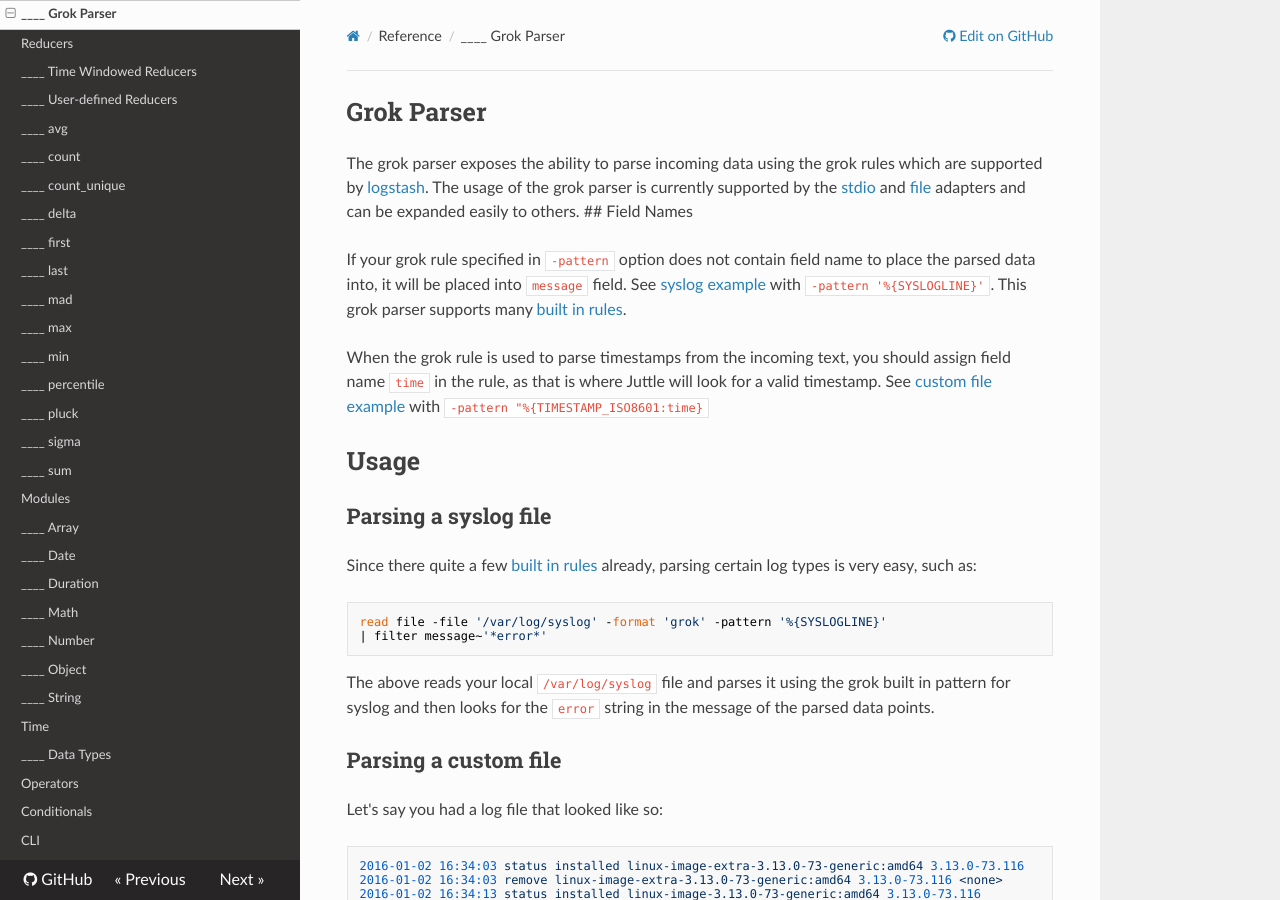
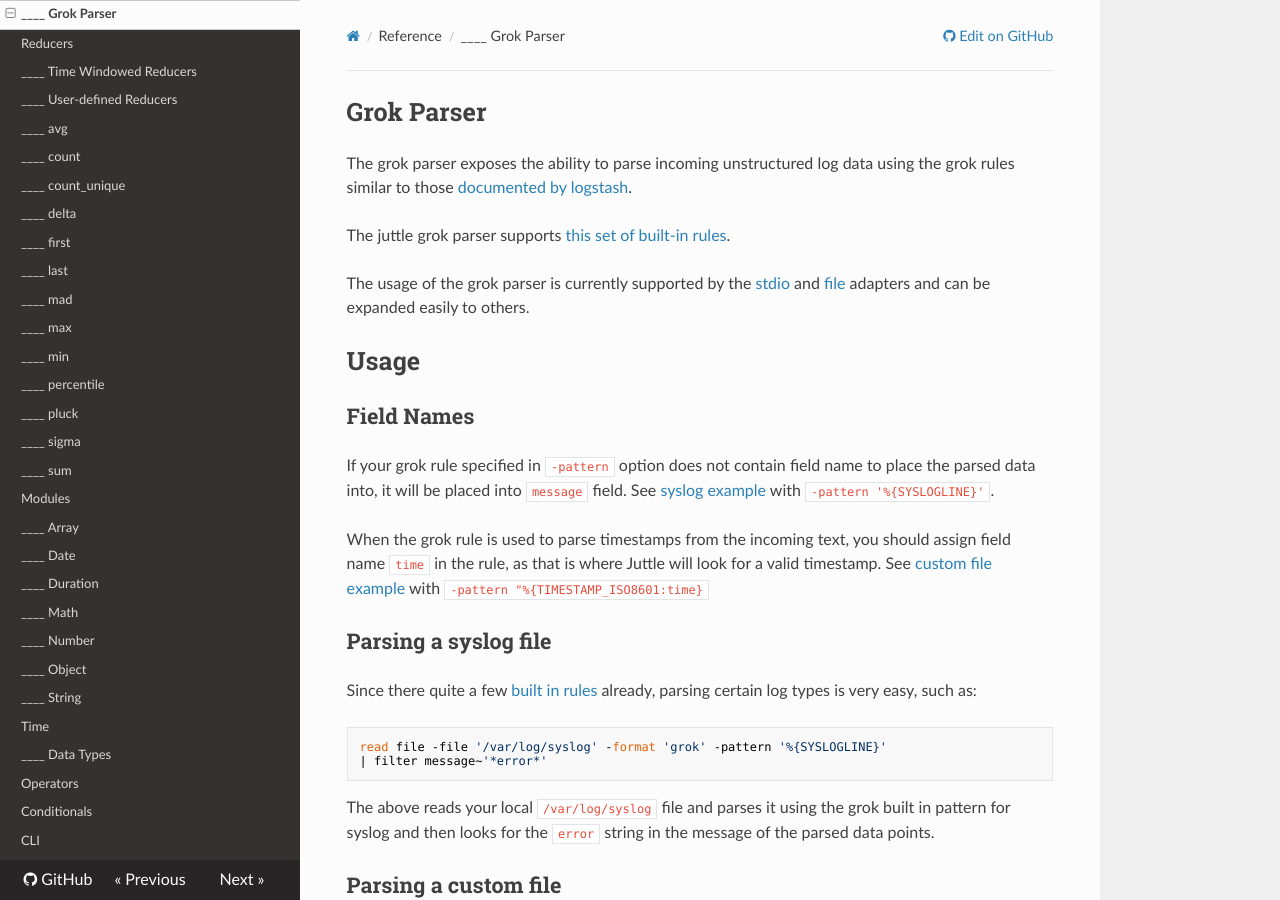
Before and after one commit to juttle/juttle, an MkDocs documentation site: the page built from docs/adapters/parsers/grok.md, in a window 1280 px wide and 900 px high. Built offline with MkDocs 1.6.1, drawn with Linux system fonts in a browser that asks for light colours; nearby versions of some CDN libraries; old or Windows-style settings are respelled for this version of MkDocs.

Commit message:
Minor doc fixes to grok documentation

```diff
--- a/docs/adapters/parsers/grok.md
+++ b/docs/adapters/parsers/grok.md
@@ -4,22 +4,27 @@
 
 # Grok Parser
 
-The grok parser exposes the ability to parse incoming data using the grok rules
-which are supported by [logstash](https://www.elastic.co/guide/en/logstash/current/plugins-filters-grok.html).
+The grok parser exposes the ability to parse incoming unstructured log data
+using the grok rules similar to those
+[documented by logstash](https://www.elastic.co/guide/en/logstash/current/plugins-filters-grok.html).
+
+The juttle grok parser supports [this set of built-in rules](https://github.com/Beh01der/node-grok/tree/master/lib/patterns).
+
 The usage of the grok parser is currently supported by the [stdio](../stdio.md)
-and [file](../file.md) adapters and can be expanded easily to others. ## Field Names
+and [file](../file.md) adapters and can be expanded easily to others.
+
+# Usage
+
+## Field Names
 
 If your grok rule specified in `-pattern` option does not contain field name to
 place the parsed data into, it will be placed into `message` field. See
-[syslog example](#parsing-a-syslog-file) with `-pattern '%{SYSLOGLINE}'`. This
-grok parser supports many [built in rules](https://github.com/Beh01der/node-grok/tree/master/lib/patterns).
+[syslog example](#parsing-a-syslog-file) with `-pattern '%{SYSLOGLINE}'`.
 
 When the grok rule is used to parse timestamps from the incoming text, you
 should assign field name `time` in the rule, as that is where Juttle will look
 for a valid timestamp. See [custom file example](#parsing-a-custom-file) with
 `-pattern "%{TIMESTAMP_ISO8601:time}`
-
-# Usage
 
 ## Parsing a syslog file
 
```
Also changed, not shown: docs/adapters/file.md (+2 -2 lines), docs/adapters/parsers/index.md (+4 -4 lines), docs/adapters/stdio.md (+4 -4 lines).
